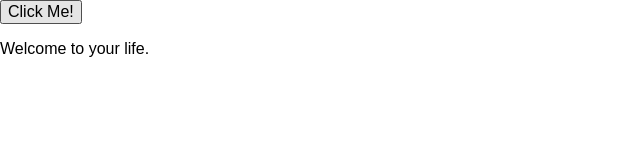
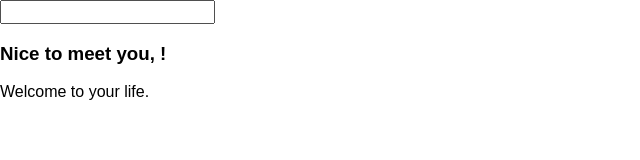
Before and after one commit to tiy-atl-js-jan-2017/intro-angular, a website with bundled scripts: page app/index.html in a window 1280 px wide. Shown: the whole page, without its empty margins (0-640 px from the left). Built offline with nearby package versions, Linux system fonts and the light colour scheme; some packages are replaced by stand-ins of ours; files whose address does not match are found by name.

Commit message:
Finish demoing greeting controller.

```diff
--- a/app/index.html
+++ b/app/index.html
@@ -9,8 +9,9 @@
   </head>
   <body ng-app="listular">
     <div class="container">
-      <div ng-controller="CounterController">
-        <button ng-click="sayHi()">Click Me!</button>
+      <div ng-controller="GreetingController">
+        <input type="text" ng-model="name" />
+        <h3>Nice to meet you, {{ name }}!</h3>
       </div>
       <p>Welcome to your life.</p>
     </div>
--- a/src/js/controllers/counter.js
+++ /dev/null
@@ -1,9 +0,0 @@
-function CounterController ($scope) {
-  console.log("Welcome to CounterController");
-
-  $scope.sayHi = function () {
-    console.log("cool");
-  };
-}
-
-export default CounterController;
--- /dev/null
+++ b/src/js/controllers/greeting.js
@@ -0,0 +1,5 @@
+function GreetingController ($scope) {
+  console.log("Welcome to GreetingController");
+}
+
+export default GreetingController;
--- a/src/js/main.js
+++ b/src/js/main.js
@@ -1,7 +1,7 @@
 import angular from 'angular';
 
-import CounterController from './controllers/counter';
+import GreetingController from './controllers/greeting';
 
 angular
   .module('listular', [])
-  .controller('CounterController', CounterController);
+  .controller('GreetingController', GreetingController);
```
